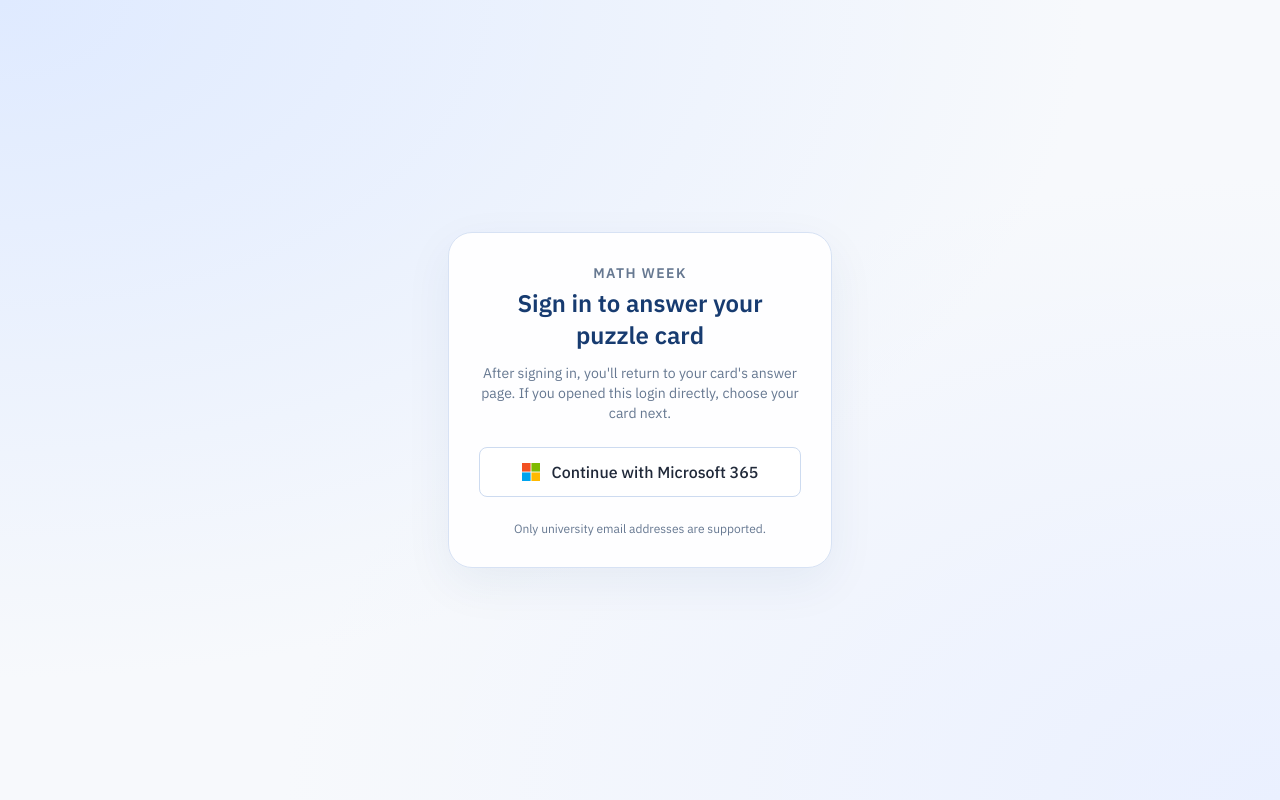
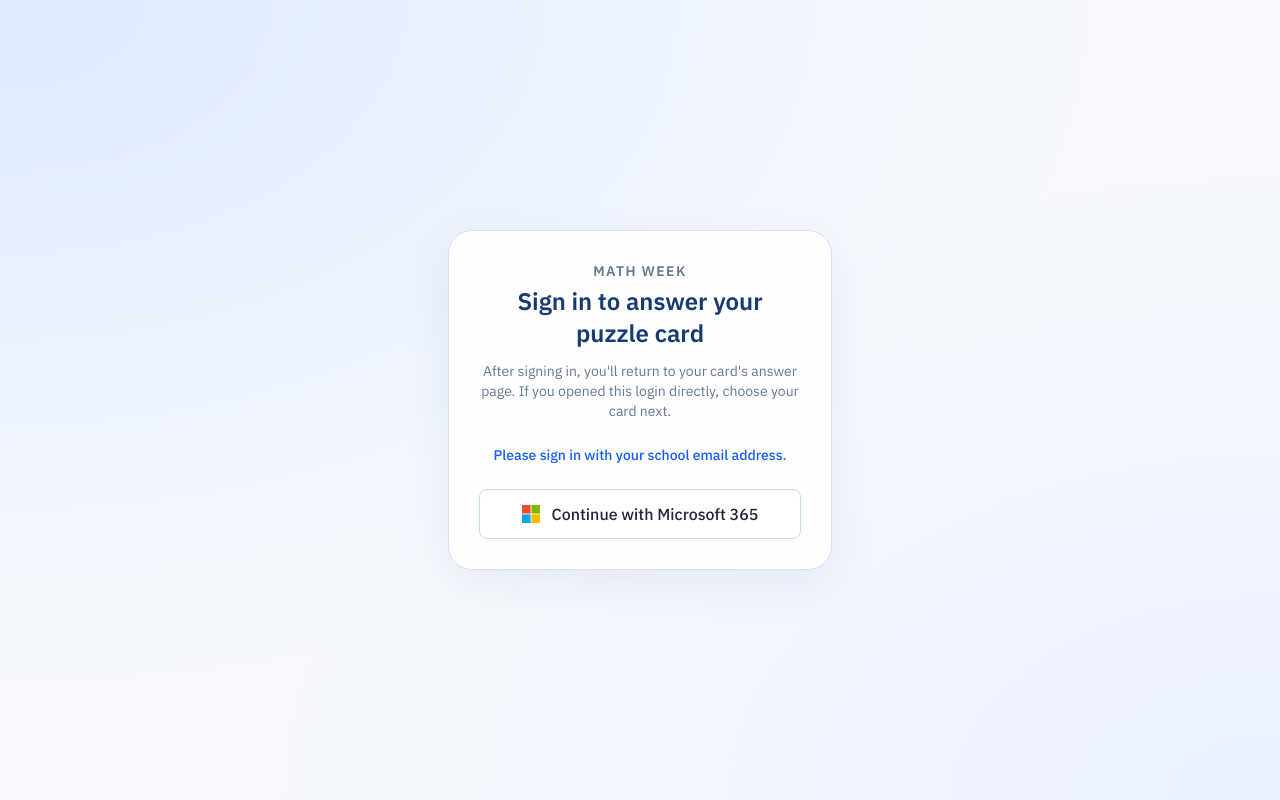
Before and after one commit to chen18158308599-svg/Math-Week-Leaderboard, a Next.js app: page /login in a window 1280 px wide. Built offline with nearby package versions, Linux system fonts and the light colour scheme.

Commit message:
feat: update login page to clarify email requirements for sign-in

```diff
--- a/src/app/login/page.tsx
+++ b/src/app/login/page.tsx
@@ -99,6 +99,10 @@
           </p>
         )}
 
+        <p className="text-sm font-medium text-blue-600">
+          Please sign in with your school email address.
+        </p>
+
         <button
           data-provider="microsoft"
           onClick={signInWithMicrosoft}
@@ -109,9 +113,6 @@
           {loading ? "Redirecting…" : "Continue with Microsoft 365"}
         </button>
 
-        <p className="text-xs text-neutral-500">
-          Only university email addresses are supported.
-        </p>
       </div>
     </main>
   );
```
Also changed, not shown: 1 other file (tests, documents, lock files or other folders).
